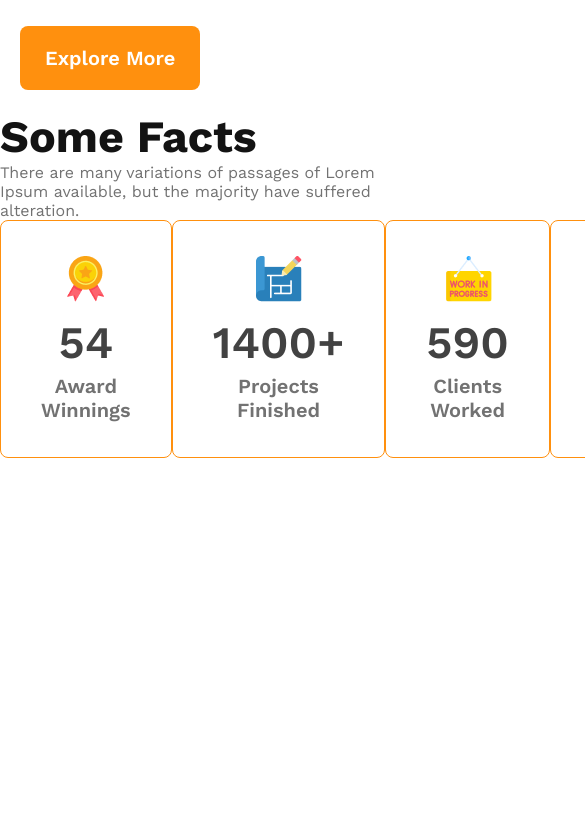
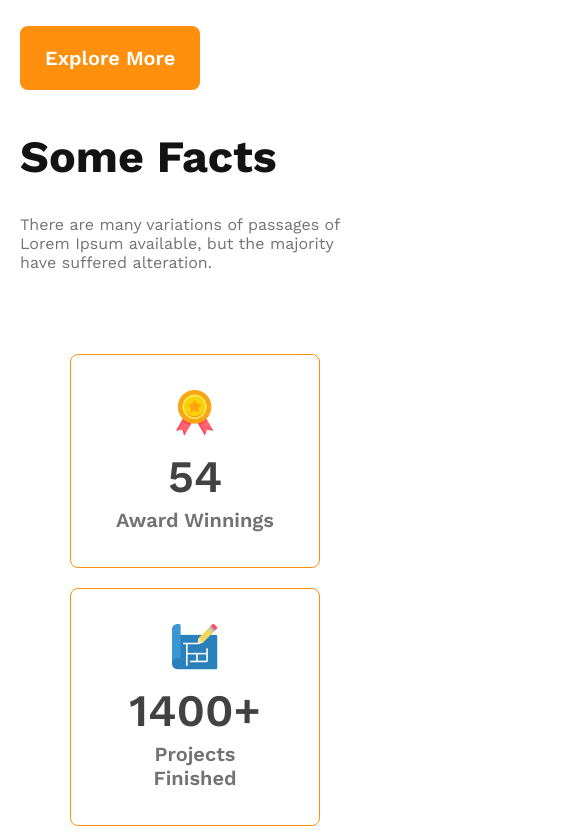
Before and after one commit to shahriarmostafiz/G3-Architects-Project, a plain HTML site: page index.html in a window 390 px wide. Shown: the part 2672-3504 px from the top of the page, 585 px wide, since content can reach past the window. Before the commit the page ends 3130 px from the top, so only its background shows below. Drawn offline with nearby package versions, Linux system fonts and the light colour scheme.

Commit message:
facts edited

```diff
--- a/style.css
+++ b/style.css
@@ -28,6 +28,7 @@
   color: #727272;
   font-size: 1rem;
   font-weight: 400;
+  padding: 2rem 0;
 }
 .title {
   color: #131313;
@@ -118,6 +119,9 @@ main {
 }
 
 /* facts section here  */
+.facts {
+  padding: 20px;
+}
 .facts-card-container {
   display: flex;
   /* width: 100%; */
@@ -163,6 +167,11 @@ main {
   .team-img-container {
     grid-template-columns: 1fr;
   }
+  .facts-card-container {
+    flex-direction: column;
+    padding: 50px;
+    gap: 20px;
+  }
 }
 
 /* TABLET /MEDIUM DEVICES  */
```
